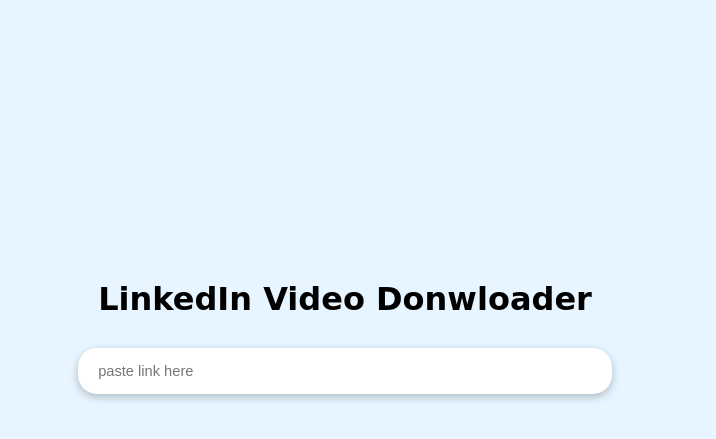
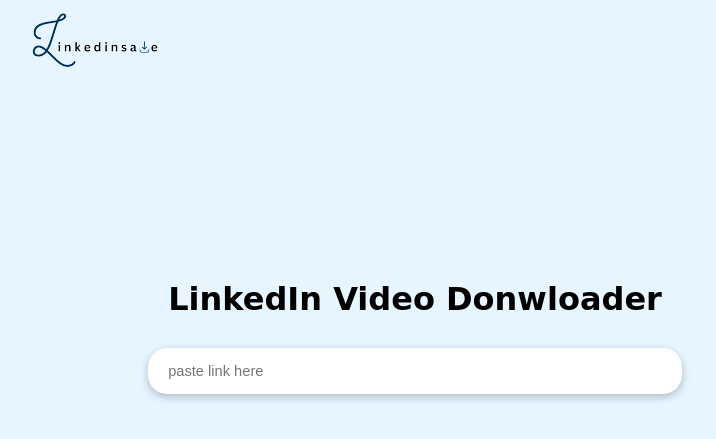
Before and after one commit to izudada/linkedin_video_downloader, a Flask app: page / in a window 1280 px wide. Shown: the top 439 px of the page, without its empty margins (295-1011 px from the left). Run offline with Flask 2, Linux system fonts and the light colour scheme; some web fonts are replaced.

Commit message:
fix: add logo & favicon

```diff
--- a/downloader/templates/base.html
+++ b/downloader/templates/base.html
@@ -6,6 +6,7 @@
     <meta name="viewport" content="width=device-width, initial-scale=1.0">
 
     <title> {% block title %} Home {% endblock %} </title>
+    <link rel="icon" type="image/png" href="{{ url_for('static', filename='images/linkedinsave_favicon_white.png') }}">
     <link rel="stylesheet" href="{{ url_for('static', filename='main.css') }}">
     <link href="https://fonts.googleapis.com/css2?family=Inter&family=Poppins:wght@400;600;700&family=Tilt+Neon&display=swap" rel="stylesheet">
     <!-- Site ad -->
@@ -13,6 +14,15 @@
      crossorigin="anonymous"></script>
 </head>
 <body>
+
+    <header>
+        <nav>
+            <div>
+                <a href="{{ url_for('index') }}" class="logo"> <img src="{{ url_for('static', filename='images/linkedinsave_logo.png') }}" alt="Linkedin Save Logo"> </a>
+            </div>
+        </nav>
+    </header>
+
     {%block body %}
 
     {% endblock %}
--- a/downloader/templates/index.html
+++ b/downloader/templates/index.html
@@ -9,17 +9,22 @@
             {% endfor %}
         </div>
 
-        <h1>LinkedIn Video Donwloader </h1>
-        <form action="" method="post">
-            <input type="text" id="url" placeholder="paste link here" name="url" onkeyup="inputListener()" required>
+        <div class="form">
+            <h1>LinkedIn Video Donwloader </h1>
+            <form action="" method="post">
+                <input type="text" id="url" placeholder="paste link here" name="url" onkeyup="inputListener()" required>
+            </form>
+
             <div class="loader hidden" id="video_loader">
             </div>
             <p id="action-text" class="hidden"> Getting Linkedin video, please wait...</p>
 
-        </form>
+            <a id="download-anchor" href="">
+                <button id="download" class="download hidden"> Download </button>
+            </a>
+        </div>
 
-        <a id="download-anchor" href="">
-            <button id="download" class="download hidden"> Download </button>
-        </a>
+
+
 </main>
 {% endblock %}
```
